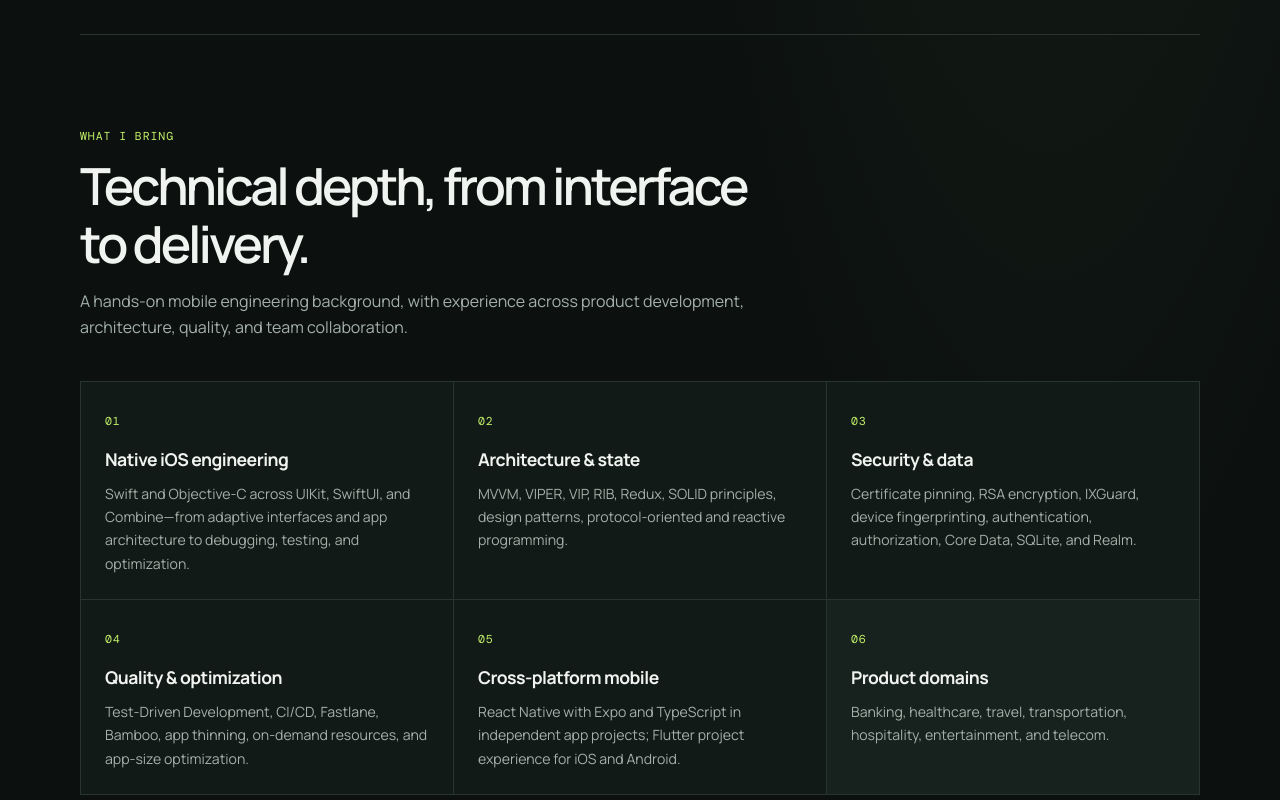
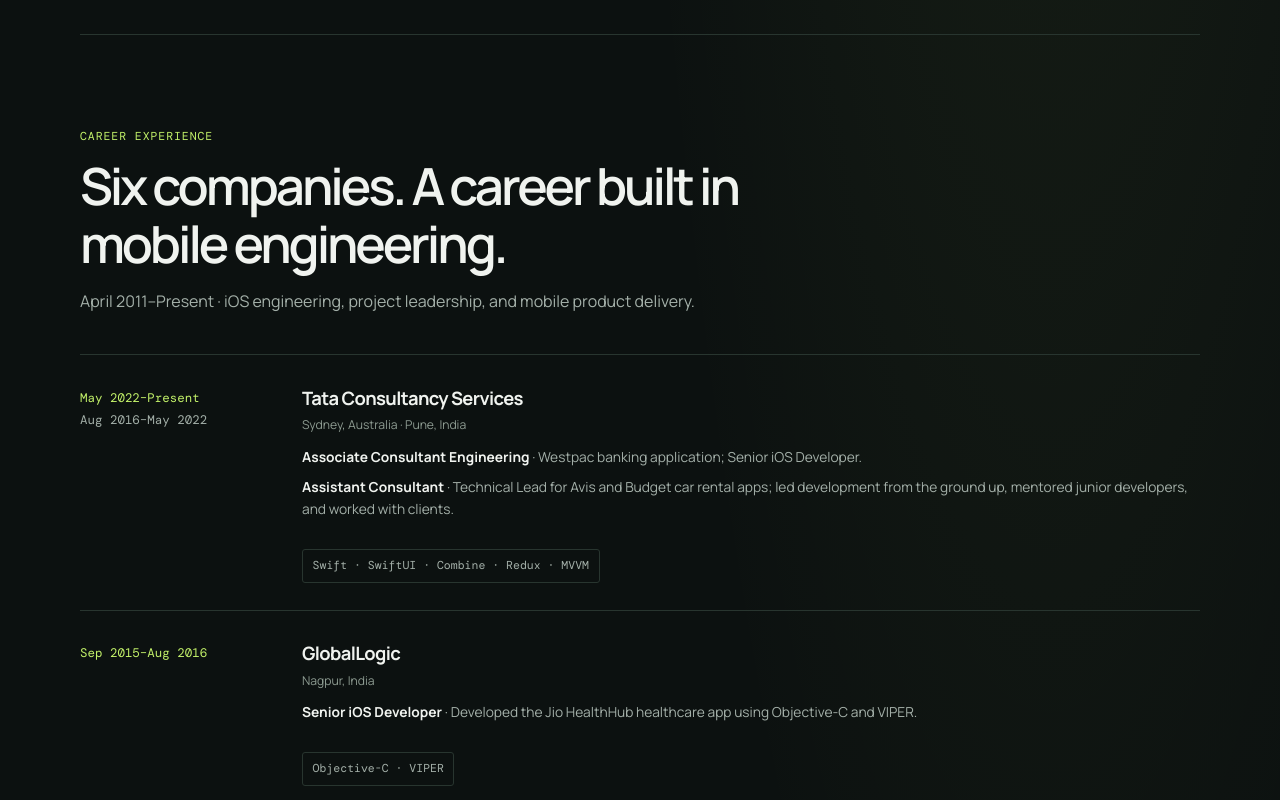
Before and after one commit to amitiosdev670/Portfolio, a plain HTML site: page index.html in a window 1280 px wide. Shown: the part 2000-2800 px from the top of the page. Drawn offline with nearby package versions, Linux system fonts and the light colour scheme.

Commit message:
Add six-company career timeline
Co-authored-by: Copilot <223556219+Copilot@users.noreply.github.com>

```diff
--- a/index.html
+++ b/index.html
@@ -16,6 +16,7 @@
       <a class="wordmark" href="#top" aria-label="Amit Gupta, home">AG<span>.</span></a>
       <nav aria-label="Main navigation">
         <a href="#personal-projects">Personal projects</a>
+        <a href="#experience">Experience</a>
         <a href="#expertise">Expertise</a>
         <a href="#work">Professional work</a>
         <a href="#ai-workflows">AI workflows</a>
@@ -115,6 +116,67 @@
             <a class="app-store-link" href="https://apps.apple.com/app/paath-pustak/id6801992102" target="_blank" rel="noreferrer">View on the App Store <span aria-hidden="true">↗</span></a>
           </article>
         </div>
+      </section>
+
+      <section class="section-wrap section-block experience-section" id="experience">
+        <div class="section-heading">
+          <p class="eyebrow">Career experience</p>
+          <h2>Six companies. A career built in mobile engineering.</h2>
+          <p>April 2011–Present · iOS engineering, project leadership, and mobile product delivery.</p>
+        </div>
+        <ol class="experience-list">
+          <li class="experience-item">
+            <p class="experience-dates">May 2022–Present<br><span>Aug 2016–May 2022</span></p>
+            <div class="experience-details">
+              <h3>Tata Consultancy Services</h3>
+              <p class="experience-location">Sydney, Australia · Pune, India</p>
+              <p><strong>Associate Consultant Engineering</strong> · Westpac banking application; Senior iOS Developer.</p>
+              <p><strong>Assistant Consultant</strong> · Technical Lead for Avis and Budget car rental apps; led development from the ground up, mentored junior developers, and worked with clients.</p>
+              <div class="stack-list">Swift · SwiftUI · Combine · Redux · MVVM</div>
+            </div>
+          </li>
+          <li class="experience-item">
+            <p class="experience-dates">Sep 2015–Aug 2016</p>
+            <div class="experience-details">
+              <h3>GlobalLogic</h3>
+              <p class="experience-location">Nagpur, India</p>
+              <p><strong>Senior iOS Developer</strong> · Developed the Jio HealthHub healthcare app using Objective-C and VIPER.</p>
+              <div class="stack-list">Objective-C · VIPER</div>
+            </div>
+          </li>
+          <li class="experience-item">
+            <p class="experience-dates">Mar 2014–Sep 2015</p>
+            <div class="experience-details">
+              <h3>Cybage Software</h3>
+              <p class="experience-location">Pune, India</p>
+              <p><strong>Software Engineer</strong> · Contributed to gym-training, healthcare, and hospitality applications using Swift and Objective-C.</p>
+            </div>
+          </li>
+          <li class="experience-item">
+            <p class="experience-dates">Dec 2012–Mar 2014</p>
+            <div class="experience-details">
+              <h3>Konstant Infosolutions</h3>
+              <p class="experience-location">Jaipur, India</p>
+              <p><strong>Software Engineer</strong> · Built Objective-C survey and gaming applications.</p>
+            </div>
+          </li>
+          <li class="experience-item">
+            <p class="experience-dates">Jan 2012–Dec 2012</p>
+            <div class="experience-details">
+              <h3>Ravlas Software</h3>
+              <p class="experience-location">Hyderabad, India</p>
+              <p><strong>Software Engineer</strong> · Developed Aguva, an Objective-C local discovery app for hotels, medical facilities, stores, and offers.</p>
+            </div>
+          </li>
+          <li class="experience-item">
+            <p class="experience-dates">Apr 2011–Dec 2012</p>
+            <div class="experience-details">
+              <h3>Ayansys Solutions</h3>
+              <p class="experience-location">India</p>
+              <p><strong>Trainee Software Engineer</strong> · Began mobile development with Objective-C and Symbian; removed unused code and resources to reduce app size by 30%.</p>
+            </div>
+          </li>
+        </ol>
       </section>
 
       <section class="section-wrap section-block" id="expertise">
--- a/styles.css
+++ b/styles.css
@@ -221,6 +221,56 @@ nav a:hover,
 .leadership-copy > p:last-child,
 .contact-section > p:not(.eyebrow) {
   color: var(--muted);
+}
+
+.experience-list {
+  margin: 0;
+  padding: 0;
+  border-top: 1px solid var(--line);
+  list-style: none;
+}
+
+.experience-item {
+  display: grid;
+  grid-template-columns: 190px 1fr;
+  gap: 2rem;
+  padding: 1.7rem 0;
+  border-bottom: 1px solid var(--line);
+}
+
+.experience-dates {
+  margin: 0.25rem 0 0;
+  color: var(--accent);
+  font-family: var(--mono);
+  font-size: 0.78rem;
+  line-height: 1.8;
+}
+
+.experience-dates span {
+  color: var(--muted);
+}
+
+.experience-details h3 {
+  margin: 0;
+  font-size: 1.15rem;
+  letter-spacing: -0.035em;
+}
+
+.experience-location {
+  margin: 0.15rem 0 0.65rem !important;
+  color: #8d9b91 !important;
+  font-size: 0.76rem !important;
+}
+
+.experience-details > p {
+  margin: 0.45rem 0;
+  color: var(--muted);
+  font-size: 0.86rem;
+}
+
+.experience-details strong {
+  color: var(--text);
+  font-weight: 700;
 }
 
 .expertise-grid {
@@ -565,6 +615,11 @@ nav a:hover,
     gap: 1.5rem;
   }
 
+  .experience-item {
+    grid-template-columns: 1fr;
+    gap: 0.4rem;
+  }
+
   .project-detail {
     padding: 1rem 0 0;
     border-top: 1px solid var(--line);
```
